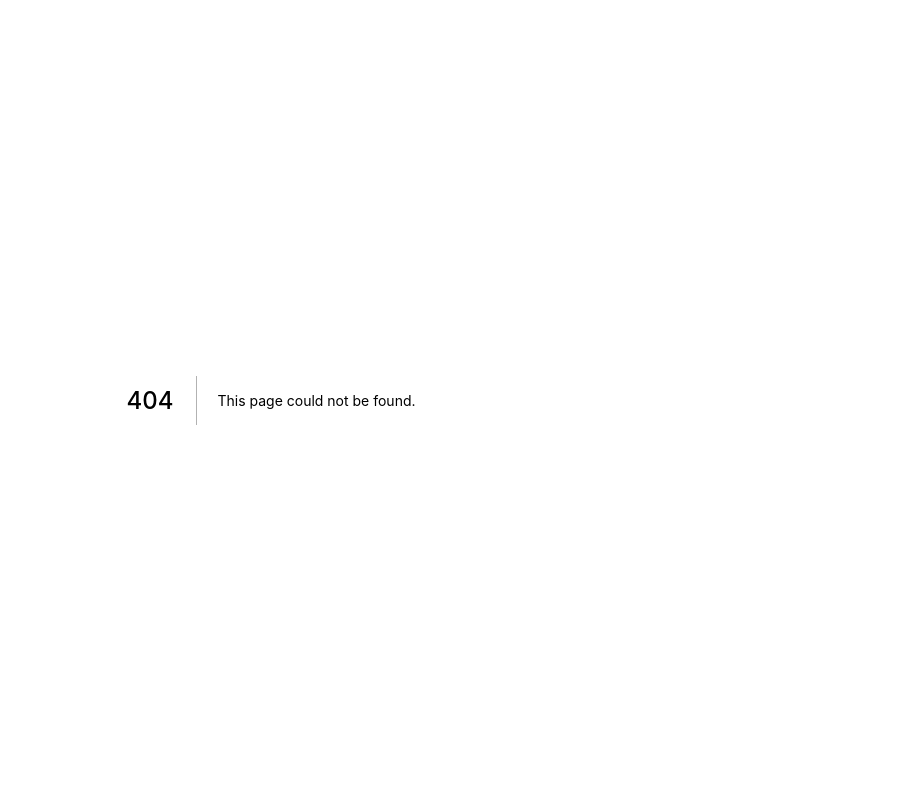
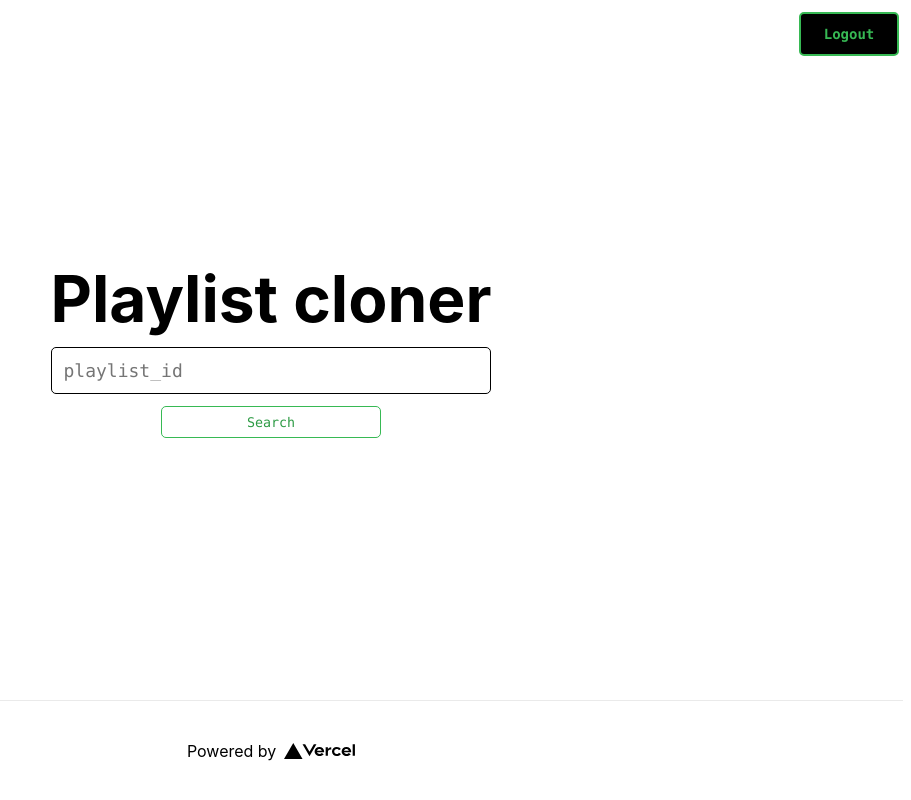
Before and after one commit to jonathangomz/playlist-cloner, a Next.js app: page /cloner in a window 1280 px wide. Before the commit this address had no page. Shown: the whole page, without its empty margins (369-1280 px from the left). Built offline with nearby package versions, Linux system fonts and the light colour scheme.

Commit message:
Add auth
Add style for main page
Add endpoints for authentication
Remove unused code
Add redirects configuration
Add node packages

```diff
--- /dev/null
+++ b/next.config.js
@@ -0,0 +1,29 @@
+module.exports = {
+  async redirects() {
+    return [
+      {
+        source: '/cloner',
+        destination: '/',
+        has: [
+          {
+            type: 'cookie',
+            key: 'token',
+            value: '^\s*$'
+          }
+        ],
+        permanent: false,
+      }, {
+        source: '/',
+        destination: '/cloner',
+        has: [
+          {
+            type: 'cookie',
+            key: 'token',
+            value: '^(?!\s*$).+'
+          }
+        ],
+        permanent: false,
+      },
+    ]
+  },
+}
--- a/package.json
+++ b/package.json
@@ -8,6 +8,9 @@
     "start": "next start"
   },
   "dependencies": {
+    "axios": "^0.21.1",
+    "cookie": "^0.4.1",
+    "js-cookie": "^2.2.1",
     "next": "^10.1.3",
     "react": "^17.0.2",
     "react-dom": "^17.0.2"
--- /dev/null
+++ b/pages/api/callback.js
@@ -0,0 +1,33 @@
+import axios from 'axios';
+import qs from 'querystring';
+import cookie from 'cookie';
+
+async function getToken(code) {
+  let response = await axios.post('https://accounts.spotify.com/api/token', qs.stringify({
+    grant_type: 'authorization_code',
+    code,
+    redirect_uri: process.env.CALLBACK,
+    client_id: process.env.CLIENT_ID,
+    client_secret: process.env.CLIENT_SECRET,
+  }), {
+    headers: {
+      'Content-Type': 'application/x-www-form-urlencoded'
+    }
+  });
+
+  return response?.data;
+}
+
+export default async (req, res) => {
+  const token = await getToken(req.query.code);
+
+  res.setHeader('Set-Cookie', cookie.serialize('token', JSON.stringify(token), {
+    httpOnly: true,
+    secure: process.env.NODE_END === 'production',
+    maxAge: 3600,
+    sameSite: 'strict',
+    path: '/',
+  }));
+
+  res.redirect('/');
+}
--- a/pages/api/hello.js
+++ /dev/null
@@ -1,5 +0,0 @@
-// Next.js API route support: https://nextjs.org/docs/api-routes/introduction
-
-export default (req, res) => {
-  res.status(200).json({ name: 'John Doe' })
-}
--- /dev/null
+++ b/pages/api/login.js
@@ -0,0 +1,3 @@
+export default (req, res) => {
+  res.redirect(`https://accounts.spotify.com/authorize?response_type=code&client_id=${process.env.CLIENT_ID}&redirect_uri=${process.env.CALLBACK}&scope=playlist-modify-public%20playlist-modify-private`);
+}
--- /dev/null
+++ b/pages/api/logout.js
@@ -0,0 +1,13 @@
+import cookie from 'cookie';
+
+export default async (req, res) => {
+  res.setHeader('Set-Cookie', cookie.serialize('token', '', {
+    httpOnly: true,
+    secure: process.env.NODE_END === 'production',
+    expires: new Date(0),
+    sameSite: 'strict',
+    path: '/',
+  }));
+
+  res.redirect('/');
+}
--- /dev/null
+++ b/pages/cloner.js
@@ -0,0 +1,64 @@
+import Head from 'next/head'
+import { useRouter } from 'next/router'
+import styles from '../styles/Home.module.css'
+import cloner from '../styles/Cloner.module.css'
+import cookie from 'cookie'
+
+export default function Cloner({ token }) {
+  const router = useRouter();
+
+  function logout() {
+    fetch('/api/logout', {
+      method: 'POST'
+    }).then(() => {
+      router.replace('/');
+    });
+  }
+
+  function test() {
+    console.log(token);
+  }
+
+  return (
+    <div className={styles.container}>
+      <Head>
+        <title>Logged!</title>
+        <link rel="icon" href="/favicon.ico" />
+      </Head>
+
+      <main className={styles.main}>
+        <h1 className={styles.title}>
+          Playlist cloner
+        </h1>
+
+        <input className={cloner.search_bar} type="text" placeholder="playlist_id"/>
+        <button className={cloner.search_button} onClick={test}>Search</button>
+        <a href="/api/logout" className={cloner.logout_button}>Logout</a>
+      </main>
+
+      <footer className={styles.footer}>
+        <a
+          href="https://vercel.com?utm_source=create-next-app&utm_medium=default-template&utm_campaign=create-next-app"
+          target="_blank"
+          rel="noopener noreferrer"
+        >
+          Powered by{' '}
+          <img src="/vercel.svg" alt="Vercel Logo" className={styles.logo} />
+        </a>
+      </footer>
+    </div>
+  );
+}
+
+export async function getServerSideProps({ req }) {
+  const cookies = cookie.parse(req ? req.headers.cookie || '' : document.cookie);
+
+  console.log(cookies);
+
+  return {
+    props: {
+      token: cookies.token ? JSON.parse(cookies.token) : ''
+    }
+  }
+
+}
--- /dev/null
+++ b/styles/Cloner.module.css
@@ -0,0 +1,63 @@
+.search_bar {
+  width: 100%;
+  font-size: 18px;
+  margin: 12px;
+  border-radius: 5px;
+  border: 1px solid black;
+  padding: 12px;
+  font-family: Menlo, Monaco, Lucida Console, Liberation Mono, DejaVu Sans Mono,
+    Bitstream Vera Sans Mono, Courier New, monospace;
+}
+
+.search_bar::placeholder {
+  font-family: Menlo, Monaco, Lucida Console, Liberation Mono, DejaVu Sans Mono,
+    Bitstream Vera Sans Mono, Courier New, monospace;
+}
+
+.search_button {
+  height: 32px;
+  width: 50%;
+  transition: all 0.5s;
+  font-family: Menlo, Monaco, Lucida Console, Liberation Mono, DejaVu Sans Mono,
+  Bitstream Vera Sans Mono, Courier New, monospace;
+  border-radius: 5px;
+  background-color: transparent;
+  border: 1px solid #37B954;
+  color: #2e9b45
+}
+
+.search_button:hover {
+  background-color: #37B954;
+  color: white;
+}
+
+.search_button:focus {
+  outline: none;
+  box-shadow: none;
+}
+
+.logout_button {
+  position: absolute;
+  top: 0;
+  right: 0;
+  width: 100px;
+  height: auto;
+  text-align: center;
+  font-size: 14px;
+  font-weight: 700;
+  padding: 12px;
+  color: #37B954;
+  background-color: black;
+  border: 2px solid #37B954;
+  margin: 12px;
+  transition: all 0.5s;
+  font-family: Menlo, Monaco, Lucida Console, Liberation Mono, DejaVu Sans Mono,
+  Bitstream Vera Sans Mono, Courier New, monospace;
+  border-radius: 5px;
+}
+
+.logout_button:hover {
+  color: black;
+  background-color: #37B954;
+  border: 2px solid black;
+}
```
Also changed, not shown: pages/index.js (+8 -35 lines), 1 other file (tests, documents, lock files or other folders).
